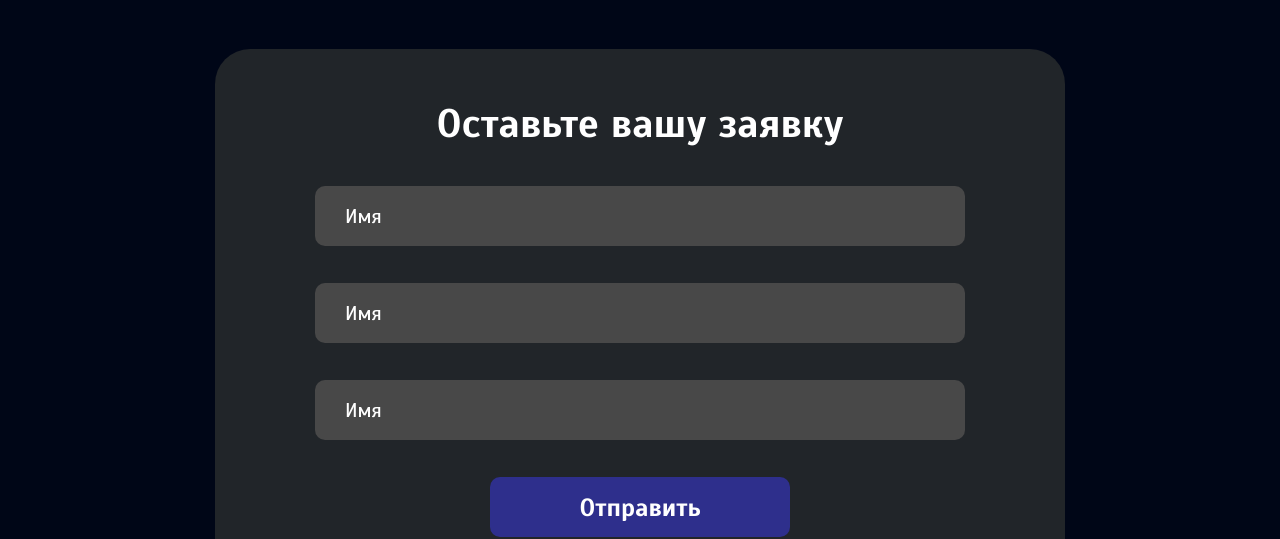
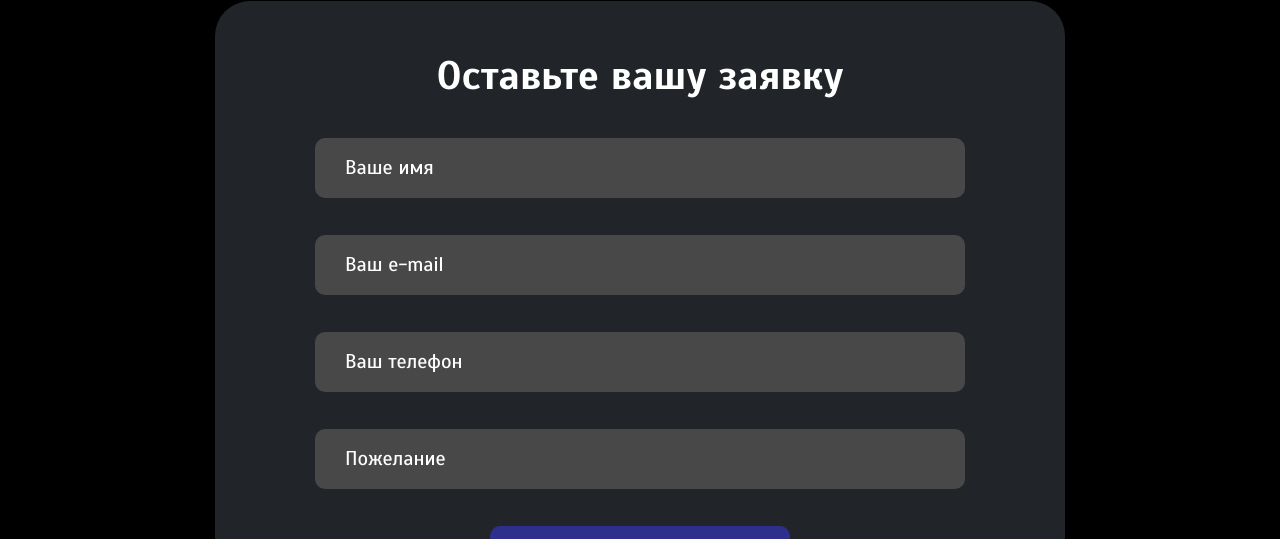
Before and after one commit to Chamber6821/kosox-web, a React (Create React App) app: page /catalog in a window 1280 px wide. Shown: the part 828-1367 px from the top of the page. Built offline with nearby package versions, Linux system fonts and the light colour scheme; no server answers.

Commit message:
feat(catalog): use Form

```diff
--- a/src/pages/catalog/index.jsx
+++ b/src/pages/catalog/index.jsx
@@ -1,5 +1,6 @@
 import { useEffect, useState } from "react";
 import Cards from "./Cards";
+import Form from "../../components/Form";
 
 /**
  * @typedef {Object} props
@@ -43,18 +44,7 @@ export default function Catalog({ api, params: { superCategory } }) {
         </div>
       </div>
       <Cards api={api} superCategory={superCategory} />
-      <div
-        style={{ backgroundColor: "rgba(0, 0, 0, 0)" }}
-        className="contact_form"
-      >
-        <div className="contact_form_flex">
-          <h2>Оставьте вашу заявку</h2>
-          <input placeholder="Имя" type="text" name="name" />
-          <input placeholder="Имя" type="text" name="surname" />
-          <input placeholder="Имя" type="text" name="phone" />
-          <button>Отправить</button>
-        </div>
-      </div>
+      <Form api={api} />
     </main>
   );
 }
```
